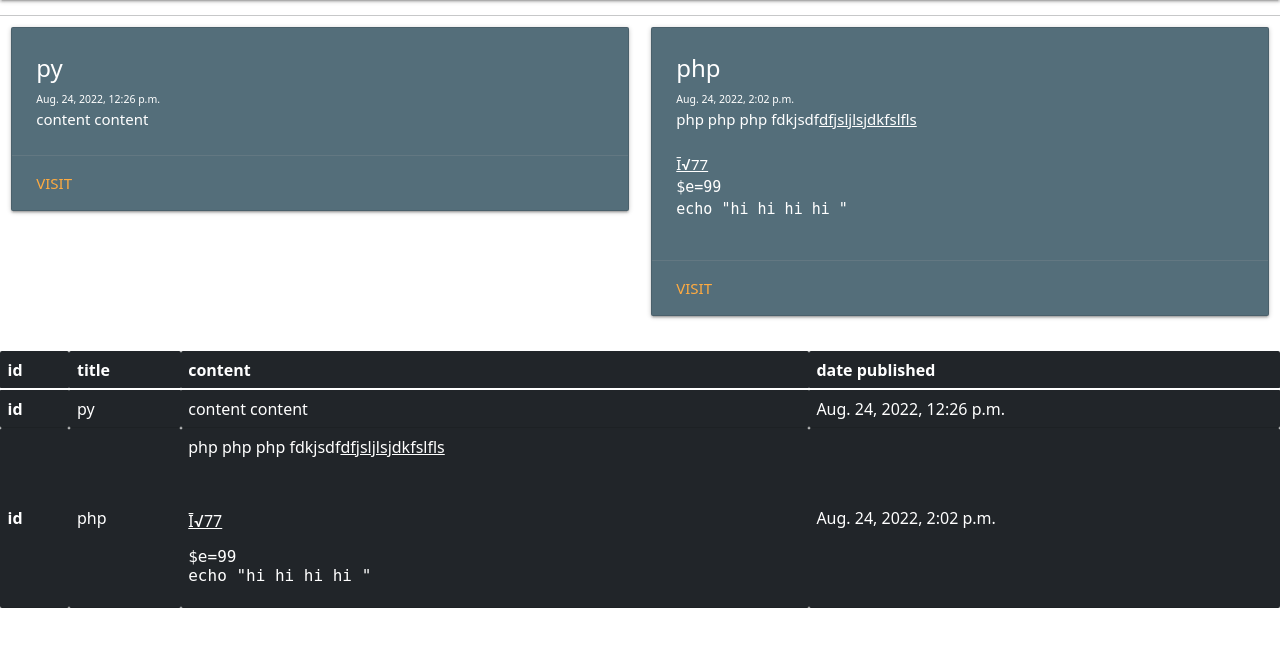
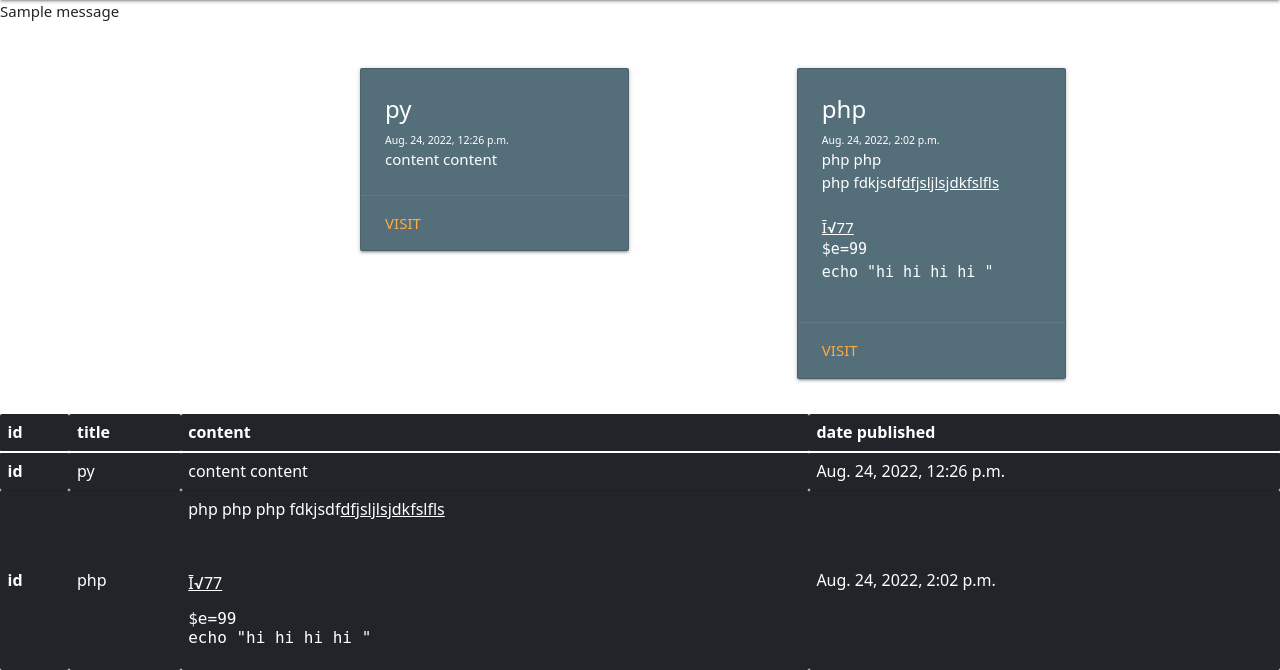
Before and after one commit to showqbalawneh1/django, a Django app: page / in a window 1280 px wide. Shown: the part 64-734 px from the top of the page. Run offline with Django 3.2, Linux system fonts and the light colour scheme; data comes from the database, SQL or seed files in the repository; both versions use the stored data as it was after the commit; one stand-in notice (Sample message) is shown; some libraries are stand-ins or nearby versions.

Commit message:
message and includes

```diff
--- a/main/templates/main/home.html
+++ b/main/templates/main/home.html
@@ -1,8 +1,14 @@
 {% extends 'main/layout.html' %}
+
 {% block content %}
+
+
+<div class="container">
+  <br>
+
           <div class="row">
             {% for  tr in tutorials %}
-            <div class="col s12 m6 l4">
+            <div class="col s12 col-md-8 l4">
               <div class="card blue-grey darken-1">
                 <div class="card-content white-text">
                   <span class="card-title">{{tr.tutorialTitle}}</span>
@@ -17,6 +23,7 @@
             </div>
             {% endfor %}
           </div>
+        </div>
           <table class="table table-dark">
             <thead>
               <tr>
@@ -38,4 +45,5 @@
               {% endfor %}
             </tbody>
           </table>
-          {% endblock content %}
+
+{% endblock content %}
--- /dev/null
+++ b/main/templates/main/includes/messages.html
@@ -0,0 +1,6 @@
+
+     {% if messages %}
+     {% for message in messages %}
+      <p> {{message}} </p>
+     {% endfor %}
+      {% endif %}
--- /dev/null
+++ b/main/templates/main/includes/navbar.html
@@ -0,0 +1,15 @@
+<nav>
+  <div class="nav-wrapper">
+    <a href="#" class="brand-logo">homepage</a>
+    <ul id="nav-mobile" class="right hide-on-med-and-down">
+      <li><a href="/">home</a></li>
+      {%if user.is_authenticate%}
+      <li><a href="/acount">{{user.username}}</a></li>
+      <li><a href="/logout">logout</a></li>
+      {% else %}
+      <li><a href="/register">regester</a></li>
+      <li><a href="/login">login</a></li>
+      {%endif%}
+    </ul>
+  </div>
+</nav>
--- a/main/templates/main/layout.html
+++ b/main/templates/main/layout.html
@@ -1,6 +1,4 @@
 {% load static  %}
-
-
 <html>
     <head>
          <title> homepage </title>
@@ -11,29 +9,30 @@
           <link rel="stylesheet" href="/">
           <link href="{% static "main/css/materialize.css" %}" rel="stylesheet">
           <!-- Compiled and minified JavaScript -->
-         <script src="https://cdnjs.cloudflare.com/ajax/libs/materialize/1.0.0/js/materialize.min.js"></script>
+          <script src="https://cdnjs.cloudflare.com/ajax/libs/materialize/1.0.0/js/materialize.min.js"></script>
 
     </head>
 
 
-    <body>
-        <nav>
-            <div class="nav-wrapper">
-              <a href="#" class="brand-logo">homepage</a>
-              <ul id="nav-mobile" class="right hide-on-med-and-down">
-                <li><a href="sass.html">home</a></li>
-                <li><a href="/register">regester</a></li>
-                <li><a href="collapsible.html">login</a></li>
-              </ul>
-            </div>
-          </nav>
-          <hr class="mb-1">
+    <body >
+ <!--onload="myFunction()"-->
+     {% include "main/includes/navbar.html" %}
+     {% include "main/includes/messages.html" %}
+
+        <!-- {% if messages %}
+          {% for message in messages %}>-->
+          <!--{% endfor %}
+          {% endif %} -->
+          <script>
+            M.toast({html: "hihi ", classes: 'blue rounded', displayLength:2000});
+          </script>
+
+
 {% block content %}
 
 {% endblock content %}
 
 
     </body>
-
     <script src="{% static "tinymce/js/prism.js" %}"></script>
 </html>
--- a/main/templates/main/register.html
+++ b/main/templates/main/register.html
@@ -1,4 +1,5 @@
 {% extends 'main/layout.html' %}
+
 {% block content %}
 <form method="POST" >
   {% csrf_token %}
--- a/main/urls.py
+++ b/main/urls.py
@@ -21,5 +21,5 @@ app_name="main"
 
 urlpatterns = [
   path("",views.homepage, name="homepage"),
-  path("register",views.register, name="register"),
+  path("register/",views.register, name="register"),
 ]
--- a/main/views.py
+++ b/main/views.py
@@ -3,6 +3,7 @@ from django.http import HttpResponse
 from .models import tutorial
 from django.contrib.auth.forms import UserCreationForm
 from django.contrib.auth import login ,logout ,authenticate
+from django.contrib import messages
 #authenticate to the enter password and other password
 # Create your views here.
 
@@ -13,21 +14,26 @@ def homepage(request):
 	context={"tutorials":tutorial.objects.all})
 
 def register(request):
-    if request.method=="POST":
-        form =UserCreationForm(request.POST)
+    if request.method == "POST":
+        form = UserCreationForm(request.POST)
         if form.is_valid():
             user = form.save()
+            username = form.cleaned_data.get('username')
+            messages.success(request, f"New account created: {username}")
             login(request, user)
             return redirect("main:homepage")
+
         else:
             for msg in form.error_messages:
-                print(form.error_messages[msg])
-                return render(request = request,
-                template_name = "main/register.html",
-                context={"form":form})
-    else:
-        form = UserCreationForm
-        return render(request, "main/register.html",context={"form":form})
+                messages.error(request, f"{msg}: {form.error_messages[msg]}")
 
+            return render(request = request,
+                          template_name = "main/register.html",
+                          context={"form":form})
+
+    form = UserCreationForm
+    return render(request = request,
+                  template_name = "main/register.html",
+                  context={"form":form})
 '''def homepage(request):
     return HttpResponse ("hi hi ")'''
```
Also changed, not shown: db.sqlite3, main/templates/main/toast.svg (added).
